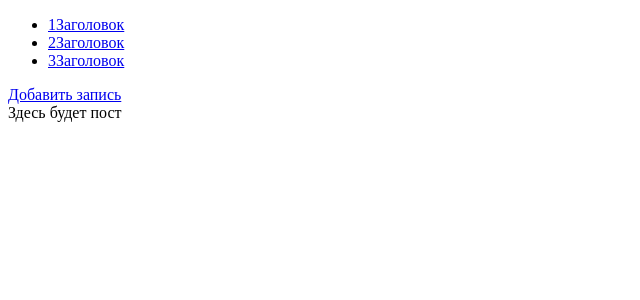
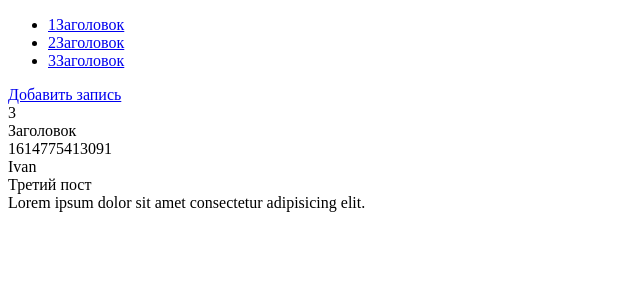
Before and after one commit to st63/react-test, a React (Create React App) app: page /post in a window 1280 px wide. Shown: the top 300 px of the page, without its empty margins (0-640 px from the left). Built offline with nearby package versions, Linux system fonts and the light colour scheme.

Commit message:
connected redux store to post page

```diff
--- a/src/App.tsx
+++ b/src/App.tsx
@@ -1,9 +1,9 @@
 import React from "react";
 import { BrowserRouter, Route } from "react-router-dom";
 import MainPageContainer from "./pages/MainPage/MainPage";
-import AddPost from "./pages/posts/AddPost";
-import Post from "./pages/posts/Post";
-import { store } from "./redux/redux-store";
+import AddPost from "./pages/PostPages/AddPostPage";
+import PostContainer from "./pages/PostPages/PostPage";
+import { store } from "./redux/store";
 import { Provider } from "react-redux";
 
 function App() {
@@ -11,7 +11,7 @@ function App() {
     <BrowserRouter>
       <Provider store={store}>
         <Route path="/" component={MainPageContainer} />
-        <Route path="/post" component={Post} />
+        <Route path="/post" component={PostContainer} />
         <Route path="/add-post" component={AddPost} />
       </Provider>
     </BrowserRouter>
--- a/src/pages/MainPage/MainPage.tsx
+++ b/src/pages/MainPage/MainPage.tsx
@@ -1,15 +1,11 @@
 import React from "react";
 import { NavLink } from "react-router-dom";
 import { connect } from "react-redux";
+import ShortPost from './ShortPost/ShortPost';
 
 const MainPage = (props: any) => {
-  let post = props.posts.posts.map((p: any) => (
-    <li key={p.id}>
-      <NavLink to={`/post/${p.id}`}>
-        {p.id}
-        {p.title}
-      </NavLink>
-    </li>
+  let post = props.posts.map((p: any) => (
+    <ShortPost key={p.id} id={p.id} title={p.title} />
   ));
   return (
     <>
@@ -22,11 +18,11 @@ const MainPage = (props: any) => {
 };
 
 let mapStateToProps = (state: any) => {
-	return {
-		posts: state.posts,
-	}
-}
+  return {
+    posts: state.posts.posts,
+  };
+};
 
-const MainPageContainer = connect(mapStateToProps)(MainPage)
+const MainPageContainer = connect(mapStateToProps)(MainPage);
 
 export default MainPageContainer;
--- /dev/null
+++ b/src/pages/MainPage/ShortPost/ShortPost.tsx
@@ -0,0 +1,15 @@
+import React from "react";
+import { NavLink } from "react-router-dom";
+
+const ShortPost = (props: any) => {
+  return (
+    <li>
+      <NavLink to={`/post/${props.id}`}>
+        {props.id}
+        {props.title}
+      </NavLink>
+    </li>
+  );
+};
+
+export default ShortPost;
--- /dev/null
+++ b/src/pages/PostPages/PostPage.tsx
@@ -0,0 +1,25 @@
+import React from "react";
+import { connect } from "react-redux";
+
+const Post = (props: any) => {
+  return (
+    <div>
+      <div>{props.postDetail.id}</div>
+      <div>{props.postDetail.title}</div>
+      <div>{props.postDetail.date}</div>
+      <div>{props.postDetail.autor}</div>
+      <div>{props.postDetail.name}</div>
+      <div>{props.postDetail.text}</div>
+    </div>
+  );
+};
+
+let mapStateToProps = (state: any) => {
+  return {
+    postDetail: state.posts.postDetail,
+  };
+};
+
+const PostContainer = connect(mapStateToProps)(Post);
+
+export default PostContainer;
--- a/src/pages/posts/Post.tsx
+++ /dev/null
@@ -1,7 +0,0 @@
-import React from "react";
-
-const Post = () => {
-  return <div>Здесь будет пост</div>;
-};
-
-export default Post;
--- a/src/redux/redux-store.tsx
+++ b/src/redux/store.tsx
@@ -1,8 +1,8 @@
 import { combineReducers, createStore } from "redux";
-import postsReducer from './posts-reducer';
+import postsReducer from "./reducers";
 
 let reducers = combineReducers({
-	posts: postsReducer,
- });
+  posts: postsReducer,
+});
 
 export let store = createStore(reducers);
```
Also changed, not shown: src/pages/PostPages/AddPostPage.tsx (renamed from src/pages/posts/AddPost.tsx), src/redux/reducers.tsx (renamed from src/redux/posts-reducer.tsx).
